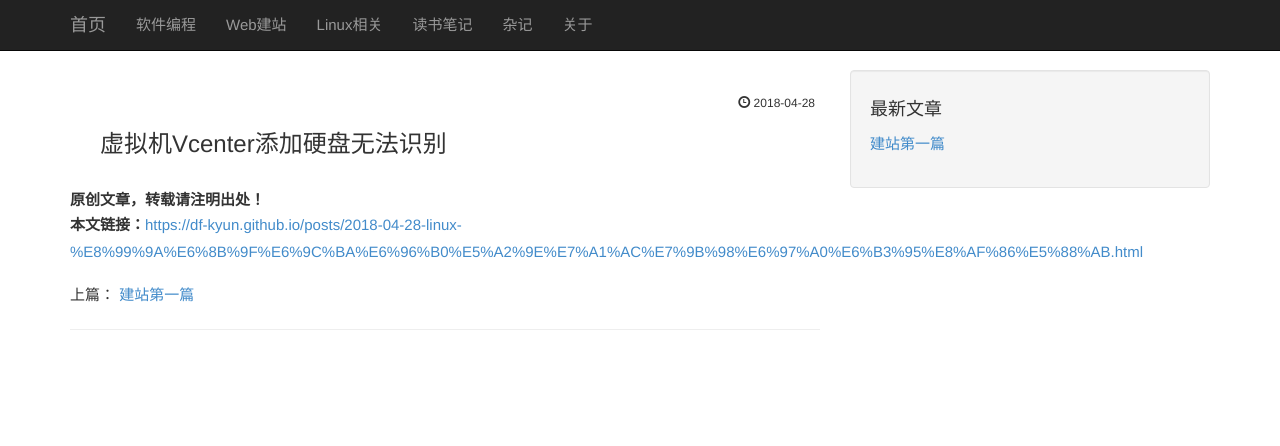
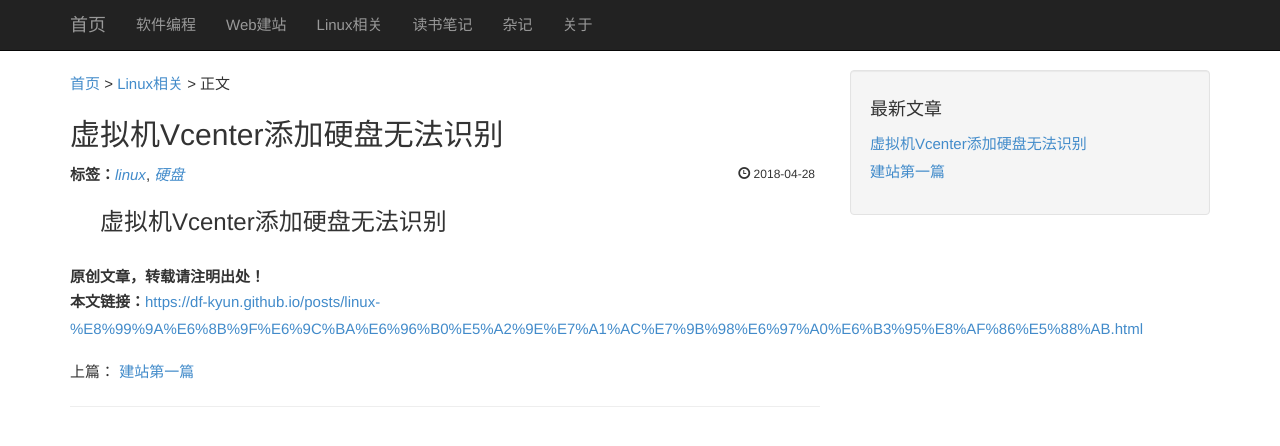
Before and after one commit to DF-Kyun/DF-Kyun.github.io, a Jekyll site: the page built from _posts/2018-04-28-linux-虚拟机新增硬盘无法识别.md, in a window 1280 px wide. Shown: the top 446 px of the page. Built offline with Jekyll 4.4.1, drawn with Linux system fonts in a browser that asks for light colours; our own code applies the rules of GitHub Pages for plain Markdown files.

Commit message:
博客更新

```diff
--- a/_posts/2018-04-28-linux-虚拟机新增硬盘无法识别.md
+++ b/_posts/2018-04-28-linux-虚拟机新增硬盘无法识别.md
@@ -2,6 +2,6 @@
 layout: post
 category: "linux"
 title:  "虚拟机Vcenter添加硬盘无法识别"
-tags: [linux] [硬盘]
+tags: [linux, 硬盘]
 ---
 ### 虚拟机Vcenter添加硬盘无法识别
```
